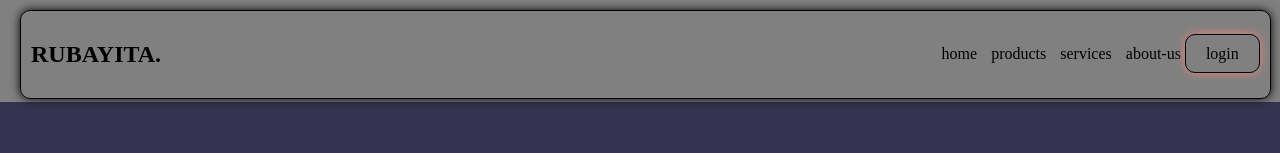
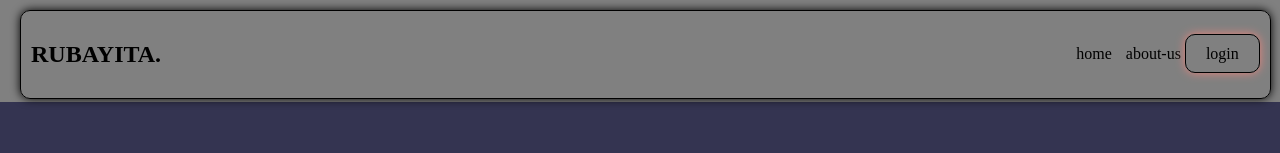
Before and after one commit to patienceruba/portfolio, a plain HTML site: page about-us.html in a window 1280 px wide. Shown: the top 153 px of the page. Drawn offline with Linux system fonts and the light colour scheme.

Commit message:
Update about-us.html

```diff
--- a/about-us.html
+++ b/about-us.html
@@ -15,8 +15,6 @@
 		</div>
 		<div class="nav-bar">
 			<li><a href="index.html">home</a></li>
-			<li><a href="">products</a></li>
-			<li><a href="">services</a></li>
 			<li><a href="">about-us</a></li>
 			<a href="" id="login">login</a>
 		</div>
```
